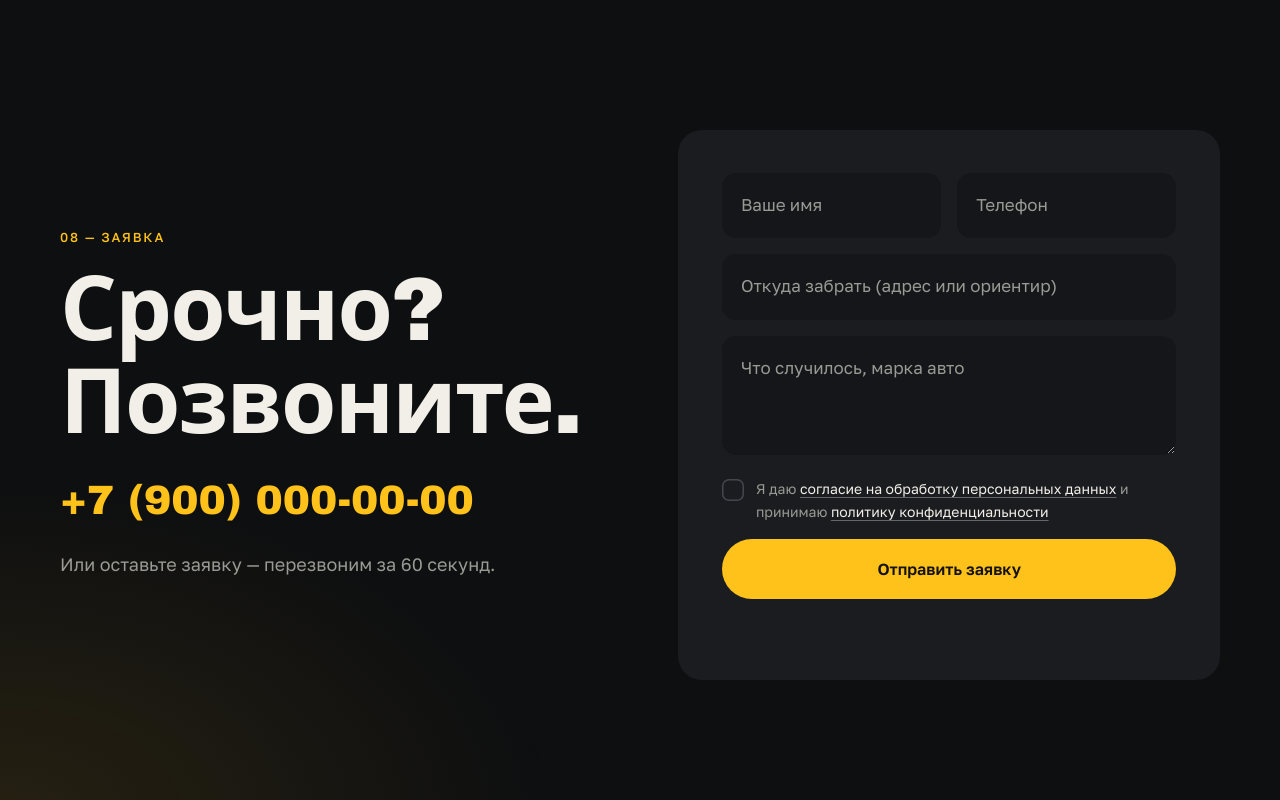
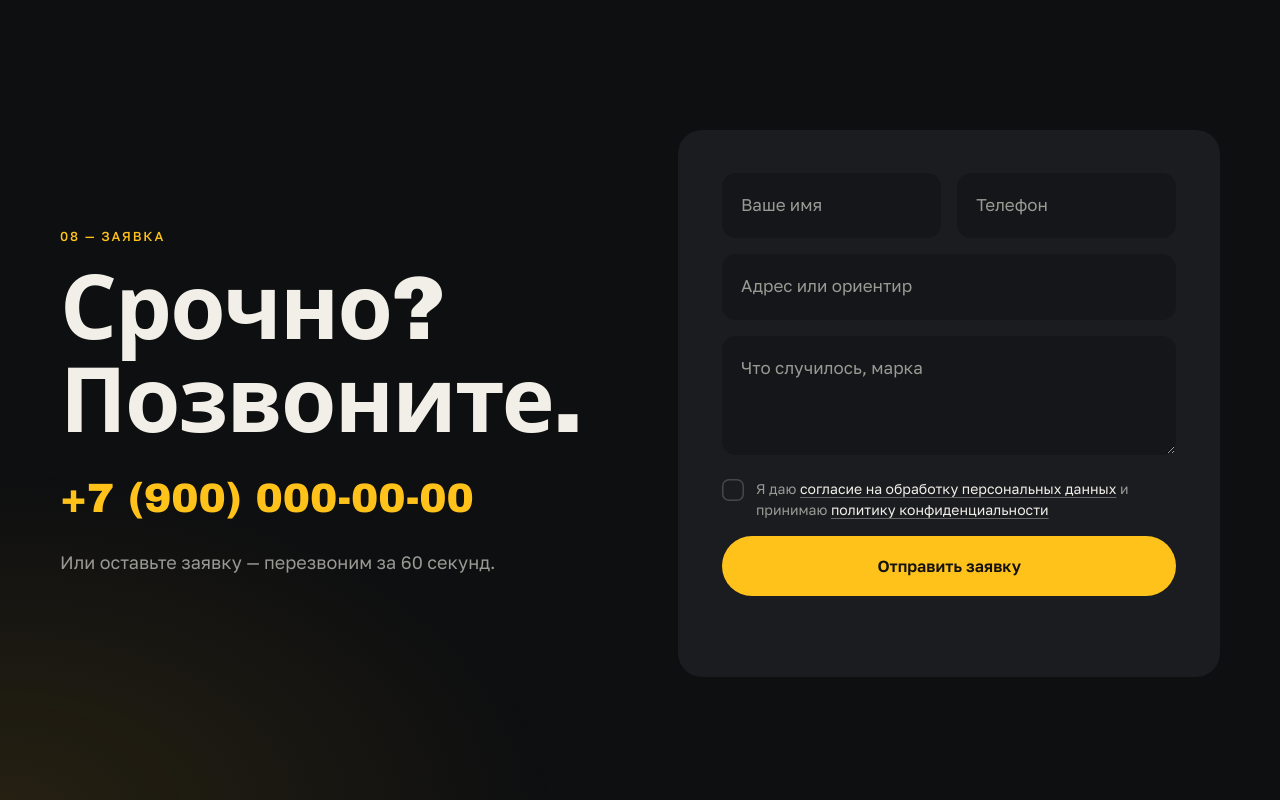
Before and after one commit to SerjAyvazyan-2000/evakuator, a plain HTML site: page index.html in a window 1280 px wide. Shown: the part 8220-9020 px from the top of the page. Drawn offline with Linux system fonts and the light colour scheme; a web font is replaced by a local one.

Commit message:
Форма: подписи полей в одну строку, согласие переносится как текст
Co-Authored-By: Claude Opus 5.5 <noreply@anthropic.com>
Claude-Session: https://claude.ai/code/session_01H6sQxEXBtre67nYwSSNs5k

```diff
--- a/assets/css/style.css
+++ b/assets/css/style.css
@@ -553,3 +553,11 @@ body.menu-open .callbar { transform: translateY(150%); }
 .nav .nav__foot .btn { color: var(--accent-ink); }
 .nav .nav__foot .btn::after { display: none; }
 @media (max-width: 960px) { .nav > a::before { min-width: 2.2em; } }
+
+/* форма: подписи полей в одну строку, ссылки в согласии переносятся как обычный текст */
+.field span { right: 18px; white-space: nowrap; overflow: hidden; text-overflow: ellipsis; }
+.field input:focus + span, .field input:not(:placeholder-shown) + span,
+.field textarea:focus + span, .field textarea:not(:placeholder-shown) + span { right: auto; max-width: calc(100% / .76 - 48px); }
+.check__text { min-width: 0; line-height: 1.5; }
+.check .link { display: inline; }
+.form__row > * { min-width: 0; }
--- a/assets/js/main.js
+++ b/assets/js/main.js
@@ -277,7 +277,8 @@
 
   /* ---------- модалка политики ---------- */
   const modal = $("#privacy");
-  $$("[data-open]").forEach((b) => b.addEventListener("click", () => {
+  $$("[data-open]").forEach((b) => b.addEventListener("click", (e) => {
+    e.preventDefault();
     if (typeof modal.showModal === "function") modal.showModal(); else modal.setAttribute("open", "");
     const a = b.dataset.anchor && modal.querySelector("#" + b.dataset.anchor);
     if (a) setTimeout(() => a.scrollIntoView({ block: "start" }), 50); else modal.scrollTop = 0;
--- a/index.html
+++ b/index.html
@@ -393,13 +393,13 @@
             <label class="field"><input type="text" name="name" placeholder=" " autocomplete="name" required><span>Ваше имя</span></label>
             <label class="field"><input type="tel" name="phone" placeholder=" " autocomplete="tel" inputmode="tel" required><span>Телефон</span></label>
           </div>
-          <label class="field"><input type="text" name="address" placeholder=" " autocomplete="street-address"><span>Откуда забрать (адрес или ориентир)</span></label>
-          <label class="field"><textarea name="comment" rows="3" placeholder=" "></textarea><span>Что случилось, марка авто</span></label>
+          <label class="field"><input type="text" name="address" placeholder=" " autocomplete="street-address"><span>Адрес или ориентир</span></label>
+          <label class="field"><textarea name="comment" rows="3" placeholder=" "></textarea><span>Что случилось, марка</span></label>
 
           <label class="check">
             <input type="checkbox" name="consent" required>
             <span class="check__ui" aria-hidden="true"></span>
-            <span>Я даю <button type="button" class="link" data-open="privacy">согласие на обработку персональных данных</button> и принимаю <button type="button" class="link" data-open="privacy">политику конфиденциальности</button></span>
+            <span class="check__text">Я даю <a href="#privacy" class="link" data-open="privacy">согласие на обработку персональных данных</a> и принимаю <a href="#privacy" class="link" data-open="privacy">политику конфиденциальности</a></span>
           </label>
 
           <button type="submit" class="btn btn--primary btn--wide" data-magnetic><span class="btn__label">Отправить заявку</span></button>
```
